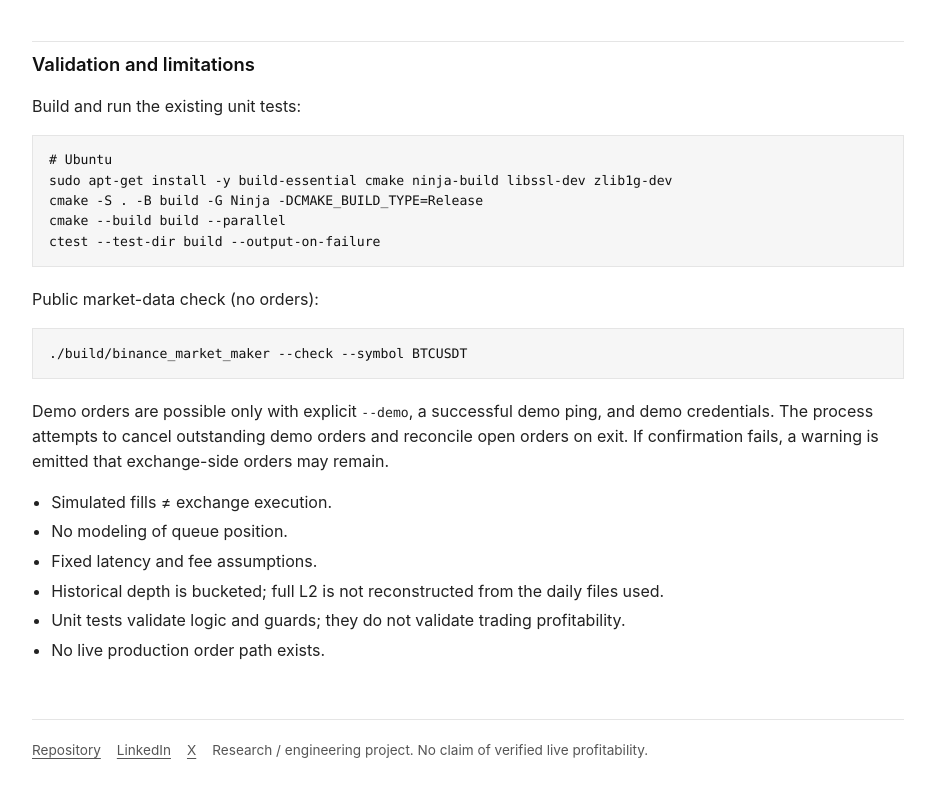
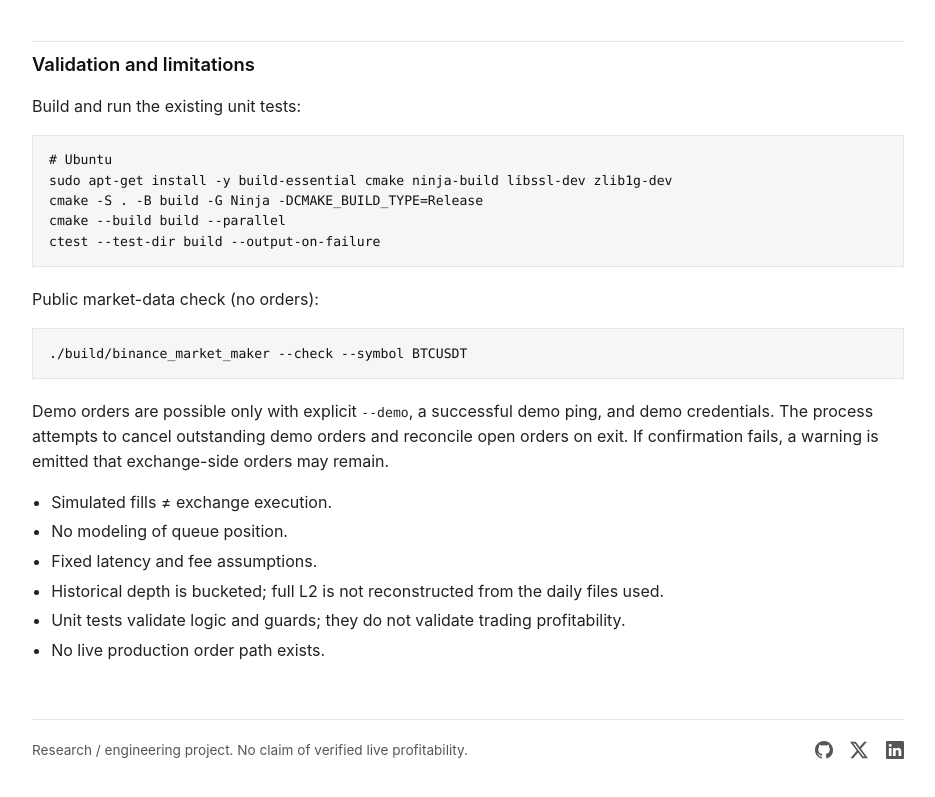
Before and after one commit to chrislernunes/cpp-linear-perps-mm, a plain HTML site: page docs/index.html in a window 1280 px wide. Shown: the part 1807-2604 px from the top of the page, without its empty margins (172-1107 px from the left). Drawn offline with Linux system fonts and the light colour scheme.

Commit message:
Update index.html

```diff
--- a/docs/index.html
+++ b/docs/index.html
@@ -45,9 +45,33 @@
     pre { background: var(--code); border: 1px solid var(--border); padding: 0.9rem 1rem; overflow-x: auto; margin: 0.75rem 0 1.25rem; }
     ul { padding-left: 1.2rem; }
     li { margin: 0.3rem 0; }
-    footer { margin-top: 3.5rem; padding-top: 1.25rem; border-top: 1px solid var(--border); font-size: 0.85rem; color: var(--muted); display: flex; flex-wrap: wrap; gap: 1rem; align-items: center; }
-    footer a { color: var(--muted); }
     svg { width: 14px; height: 14px; fill: currentColor; }
+
+    /* Footer */
+    footer {
+      margin-top: 3.5rem;
+      padding-top: 1.25rem;
+      border-top: 1px solid var(--border);
+      font-size: 0.85rem;
+      color: var(--muted);
+      display: flex;
+      flex-wrap: wrap;
+      align-items: center;
+      justify-content: space-between;
+      gap: 0.75rem 1.5rem;
+    }
+    .footer-note { max-width: 56ch; }
+    .footer-social { display: flex; align-items: center; gap: 1.1rem; }
+    .footer-social a {
+      display: inline-flex;
+      align-items: center;
+      color: var(--muted);
+      text-decoration: none;
+      transition: color 0.15s ease;
+    }
+    .footer-social a:hover { color: var(--fg); }
+    .footer-social svg { width: 18px; height: 18px; display: block; }
+
     @media (max-width: 640px) {
       body { padding: 1.5rem 1rem 3rem; }
       header { flex-direction: column; align-items: flex-start; }
@@ -163,10 +187,18 @@ ctest --test-dir build --output-on-failure</pre>
   </section>
 
   <footer>
-    <a href="https://github.com/chrislernunes/cpp-linear-perps-mm">Repository</a>
-    <a href="https://www.linkedin.com/in/chrisler-nunes/" aria-label="LinkedIn">LinkedIn</a>
-    <a href="https://x.com/chrislernunes" aria-label="X">X</a>
-    <span>Research / engineering project. No claim of verified live profitability.</span>
+    <span class="footer-note">Research / engineering project. No claim of verified live profitability.</span>
+    <div class="footer-social">
+      <a href="https://github.com/chrislernunes/cpp-linear-perps-mm" target="_blank" rel="noopener" aria-label="GitHub repository" title="GitHub">
+        <svg viewBox="0 0 16 16" aria-hidden="true"><path d="M8 0C3.58 0 0 3.58 0 8c0 3.54 2.29 6.53 5.47 7.59.4.07.55-.17.55-.38 0-.19-.01-.82-.01-1.49-2.01.37-2.53-.49-2.69-.94-.09-.23-.48-.94-.82-1.13-.28-.15-.68-.52-.01-.53.63-.01 1.08.58 1.23.82.72 1.21 1.87.87 2.33.66.07-.52.28-.87.51-1.07-1.78-.2-3.64-.89-3.64-3.95 0-.87.31-1.59.82-2.15-.08-.2-.36-1.02.08-2.12 0 0 .67-.21 2.2.82.64-.18 1.32-.27 2-.27.68 0 1.36.09 2 .27 1.53-1.04 2.2-.82 2.2-.82.44 1.1.16 1.92.08 2.12.51.56.82 1.27.82 2.15 0 3.07-1.87 3.75-3.65 3.95.29.25.54.73.54 1.48 0 1.07-.01 1.93-.01 2.2 0 .21.15.46.55.38A8.013 8.013 0 0016 8c0-4.42-3.58-8-8-8z"/></svg>
+      </a>
+      <a href="https://x.com/chrislernunes" target="_blank" rel="noopener" aria-label="X (Twitter)" title="X">
+        <svg viewBox="0 0 16 16" aria-hidden="true"><path d="M12.6.75h2.454l-5.36 6.142L16 15.25h-4.937l-3.867-5.07-4.425 5.07H.316l5.733-6.57L0 .75h5.063l3.495 4.633L12.601.75Zm-.86 13.028h1.36L4.323 2.145H2.865l8.875 11.633Z"/></svg>
+      </a>
+      <a href="https://www.linkedin.com/in/chrisler-nunes/" target="_blank" rel="noopener" aria-label="LinkedIn" title="LinkedIn">
+        <svg viewBox="0 0 16 16" aria-hidden="true"><path d="M0 1.146C0 .513.526 0 1.175 0h13.65C15.474 0 16 .513 16 1.146v13.708c0 .633-.526 1.146-1.175 1.146H1.175C.526 16 0 15.487 0 14.854V1.146zm4.943 12.248V6.169H2.542v7.225h2.401zm-1.2-8.212c.837 0 1.358-.554 1.358-1.248-.015-.709-.52-1.248-1.342-1.248-.822 0-1.359.54-1.359 1.248 0 .694.521 1.248 1.327 1.248h.016zm4.908 8.212V9.359c0-.216.016-.432.08-.586.173-.431.568-.878 1.232-.878.869 0 1.216.662 1.216 1.634v3.865h2.401V9.25c0-2.22-1.184-3.252-2.764-3.252-1.274 0-1.845.7-2.165 1.193v.025h-.016a5.54 5.54 0 0 1 .016-.025V6.169h-2.4c.03.678 0 7.225 0 7.225h2.4z"/></svg>
+      </a>
+    </div>
   </footer>
 </body>
 </html>
```
